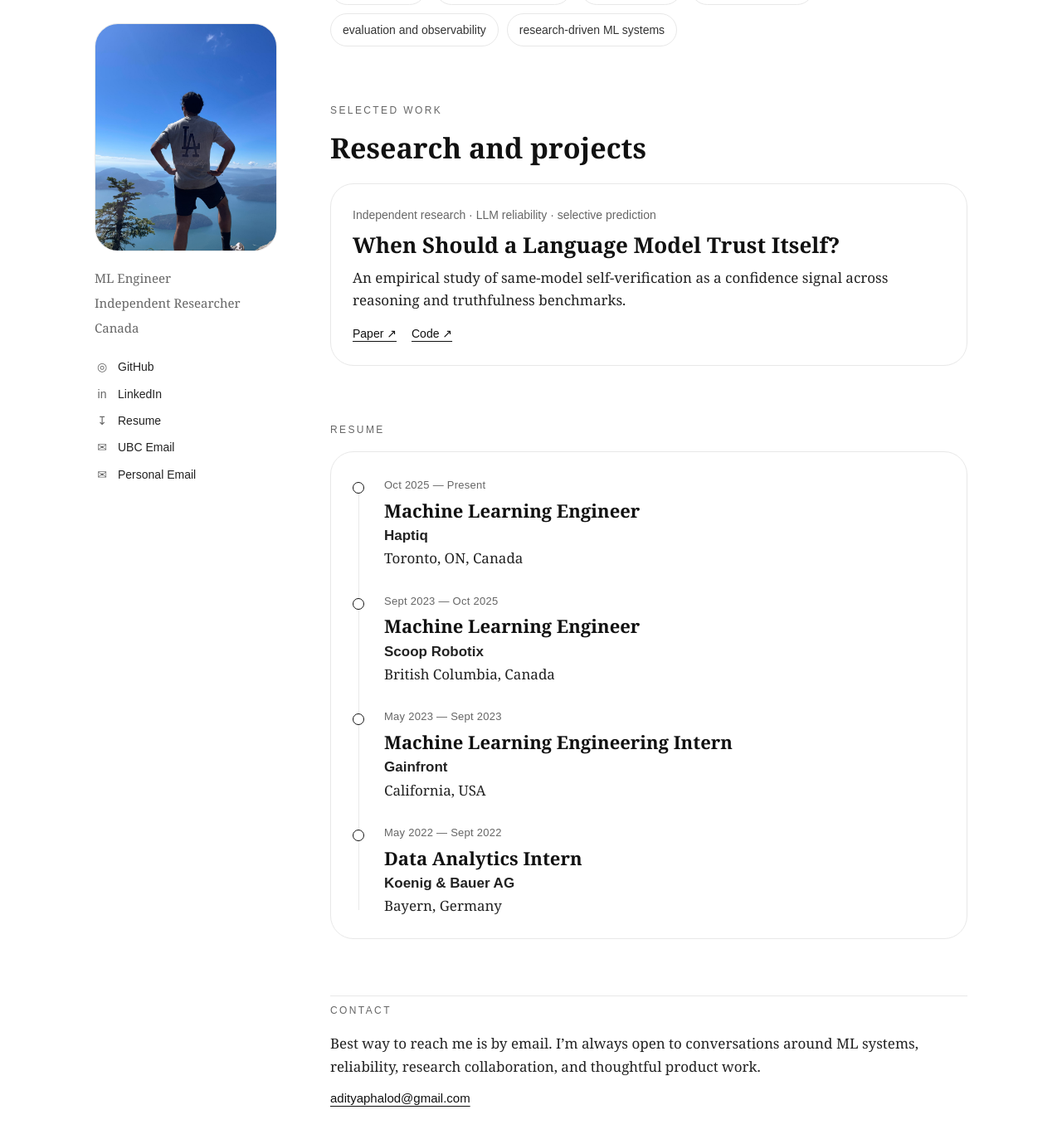
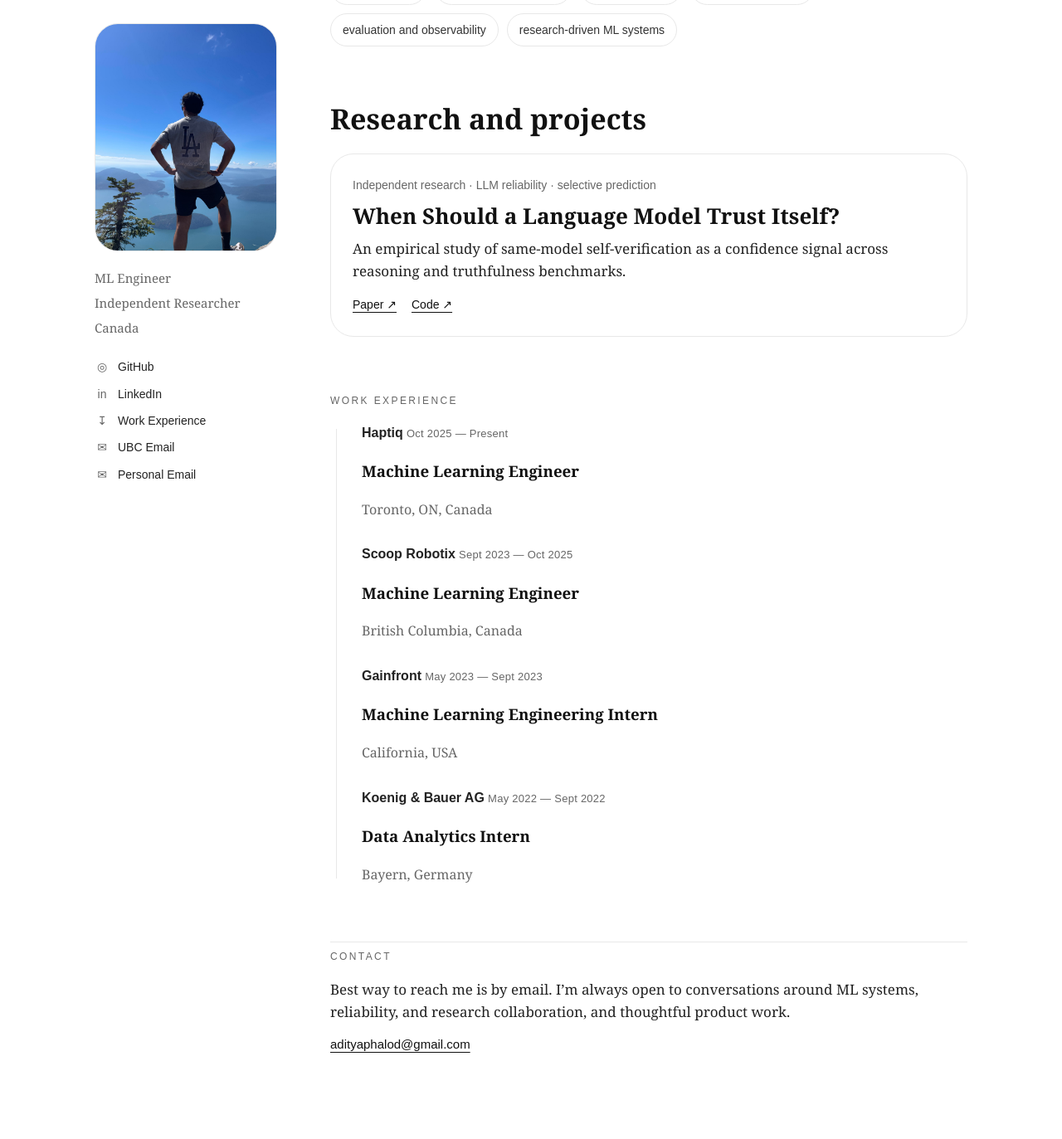
Before and after one commit to phalod-aditya/phalod-aditya.github.io, a Jekyll site: the page docs/index.html, which Jekyll copies as it is, in a window 1280 px wide and 1400 px high, scrolled down 548 px. Shown: the top 1373 px of the window at 83% size. Built offline with Jekyll 4.4.1, drawn with Linux system fonts in a browser that asks for light colours; after the commit the page ends 1883 px from its top, so only the background shows below that; some of the changed text lies outside the part shown.

Commit message:
Update index.html for content and structure changes

```diff
--- a/docs/index.html
+++ b/docs/index.html
@@ -6,7 +6,7 @@
     <title>Aditya Phalod</title>
     <meta
       name="description"
-      content="Aditya Phalod — ML Engineer and independent researcher working on LLM reliability, confidence estimation, and selective prediction."
+      content="Aditya Phalod - ML Engineer and independent researcher working on LLM reliability, confidence estimation, and selective prediction."
     />
     <link rel="stylesheet" href="./styles.css" />
   </head>
@@ -22,7 +22,7 @@
           <a href="#about">about</a>
           <a href="#research">research</a>
           <a href="#work">projects</a>
-          <a href="#resume">resume</a>
+          <a href="#experience">work experience</a>
           <a href="#contact">contact</a>
         </nav>
       </header>
@@ -30,7 +30,7 @@
       <main class="layout">
         <aside class="sidebar">
           <div class="photo-card">
-            <img src="./images/profile-pic.jpg" alt="Profile placeholder" class="profile-image" />
+            <img src="./images/profile-pic.jpg" alt="Profile photo" class="profile-image" />
           </div>
 
           <div class="sidebar-meta">
@@ -48,9 +48,9 @@
               <span class="icon">in</span>
               <span>LinkedIn</span>
             </a>
-            <a href="#resume">
+            <a href="#experience">
               <span class="icon">↧</span>
-              <span>Resume</span>
+              <span>Work Experience</span>
             </a>
             <a href="mailto:aphalod@student.ubc.ca">
               <span class="icon">✉</span>
@@ -95,7 +95,6 @@
           </section>
 
           <section id="work" class="section">
-            <div class="section-label">Selected work</div>
             <h2>Research and projects</h2>
 
             <div class="cards">
@@ -116,46 +115,55 @@
             </div>
           </section>
 
-          <section id="resume" class="section">
-            <div class="section-label">Resume</div>
-            <div class="resume-box">
+          <section id="experience" class="section">
+            <div class="section-label">Work Experience</div>
+
+            <div class="timeline-card">
               <div class="timeline">
                 <article class="timeline-item">
-                  <div class="timeline-dot"></div>
-                  <div class="timeline-content">
-                    <div class="timeline-date">Oct 2025 — Present</div>
+                  <div class="timeline-marker"></div>
+                  <div class="timeline-body">
+                    <div class="timeline-top">
+                      <span class="timeline-company">Haptiq</span>
+                      <span class="timeline-date">Oct 2025 — Present</span>
+                    </div>
                     <h3>Machine Learning Engineer</h3>
-                    <p class="timeline-company">Haptiq</p>
                     <p class="timeline-location">Toronto, ON, Canada</p>
                   </div>
                 </article>
 
                 <article class="timeline-item">
-                  <div class="timeline-dot"></div>
-                  <div class="timeline-content">
-                    <div class="timeline-date">Sept 2023 — Oct 2025</div>
+                  <div class="timeline-marker"></div>
+                  <div class="timeline-body">
+                    <div class="timeline-top">
+                      <span class="timeline-company">Scoop Robotix</span>
+                      <span class="timeline-date">Sept 2023 — Oct 2025</span>
+                    </div>
                     <h3>Machine Learning Engineer</h3>
-                    <p class="timeline-company">Scoop Robotix</p>
                     <p class="timeline-location">British Columbia, Canada</p>
                   </div>
                 </article>
 
                 <article class="timeline-item">
-                  <div class="timeline-dot"></div>
-                  <div class="timeline-content">
-                    <div class="timeline-date">May 2023 — Sept 2023</div>
+                  <div class="timeline-marker"></div>
+                  <div class="timeline-body">
+                    <div class="timeline-top">
+                      <span class="timeline-company">Gainfront</span>
+                      <span class="timeline-date">May 2023 — Sept 2023</span>
+                    </div>
                     <h3>Machine Learning Engineering Intern</h3>
-                    <p class="timeline-company">Gainfront</p>
                     <p class="timeline-location">California, USA</p>
                   </div>
                 </article>
 
                 <article class="timeline-item">
-                  <div class="timeline-dot"></div>
-                  <div class="timeline-content">
-                    <div class="timeline-date">May 2022 — Sept 2022</div>
+                  <div class="timeline-marker"></div>
+                  <div class="timeline-body">
+                    <div class="timeline-top">
+                      <span class="timeline-company">Koenig &amp; Bauer AG</span>
+                      <span class="timeline-date">May 2022 — Sept 2022</span>
+                    </div>
                     <h3>Data Analytics Intern</h3>
-                    <p class="timeline-company">Koenig &amp; Bauer AG</p>
                     <p class="timeline-location">Bayern, Germany</p>
                   </div>
                 </article>
@@ -167,7 +175,7 @@
             <div class="section-label">Contact</div>
             <p class="contact-copy">
               Best way to reach me is by email. I’m always open to
-              conversations around ML systems, reliability, research
+              conversations around ML systems, reliability, and research
               collaboration, and thoughtful product work.
             </p>
             <a class="contact-link" href="mailto:adityaphalod@gmail.com">adityaphalod@gmail.com</a>
```
